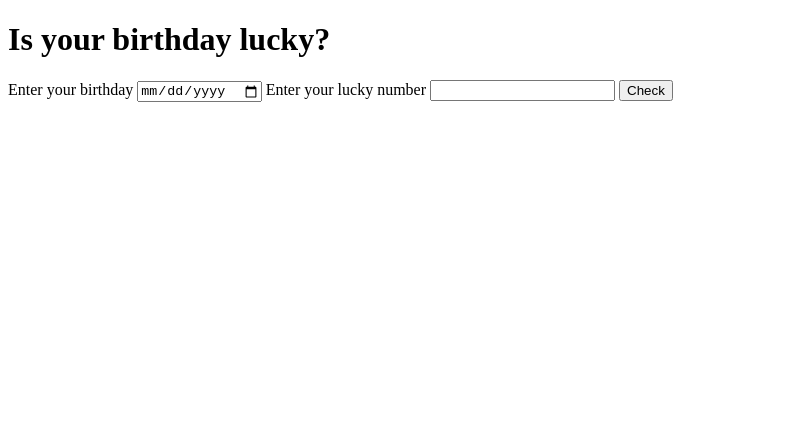
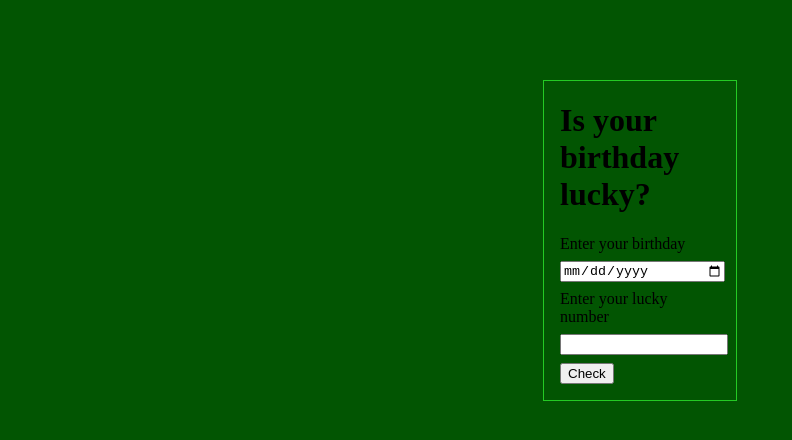
Before and after one commit to blueanchovy/neog-camp-lucky-birthday, a plain HTML site: page index.html in a window 1280 px wide. Shown: the whole page, without its empty margins (0-792 px from the left). Drawn offline with Linux system fonts and the light colour scheme.

Commit message:
added styling

```diff
--- a/index.html
+++ b/index.html
@@ -5,8 +5,10 @@
     <meta http-equiv="X-UA-Compatible" content="IE=edge">
     <meta name="viewport" content="width=device-width, initial-scale=1.0">
     <title>Document</title>
+    <link rel="stylesheet" href="/style.css"></link>
 </head>
 <body>
+    <div id = "container">
     <h1>Is your birthday lucky?</h1>
     <label for="date-of-birth">Enter your birthday</label>
     <input id="date-of-birth" type = "date" />
@@ -14,6 +16,7 @@
     <input id="lucky-number" />
     <button id="check-button">Check</button>
     <p id="output-space"></p>
+    </div>
 
     <script src="app.js" type="text/javascript"></script>
 </body>
--- /dev/null
+++ b/style.css
@@ -0,0 +1,31 @@
+:root{
+    --primary-bg : rgb(2, 85, 2);
+    --other-color : rgb(36, 202, 36);
+}
+
+body{
+    background-color: var(--primary-bg);
+    width : auto;
+}
+
+#container{
+    margin: 5rem auto;
+    padding: 0rem 1rem;
+    border : 1px solid var(--other-color);
+    width: 10rem;
+}
+
+h1{
+    width : 100%;
+}
+
+input, label{
+    display : block;
+    margin-top : 0.5rem;
+    padding: auto;
+    width: 100%;
+}
+
+button{
+    margin-top : 0.5rem;
+}
```
